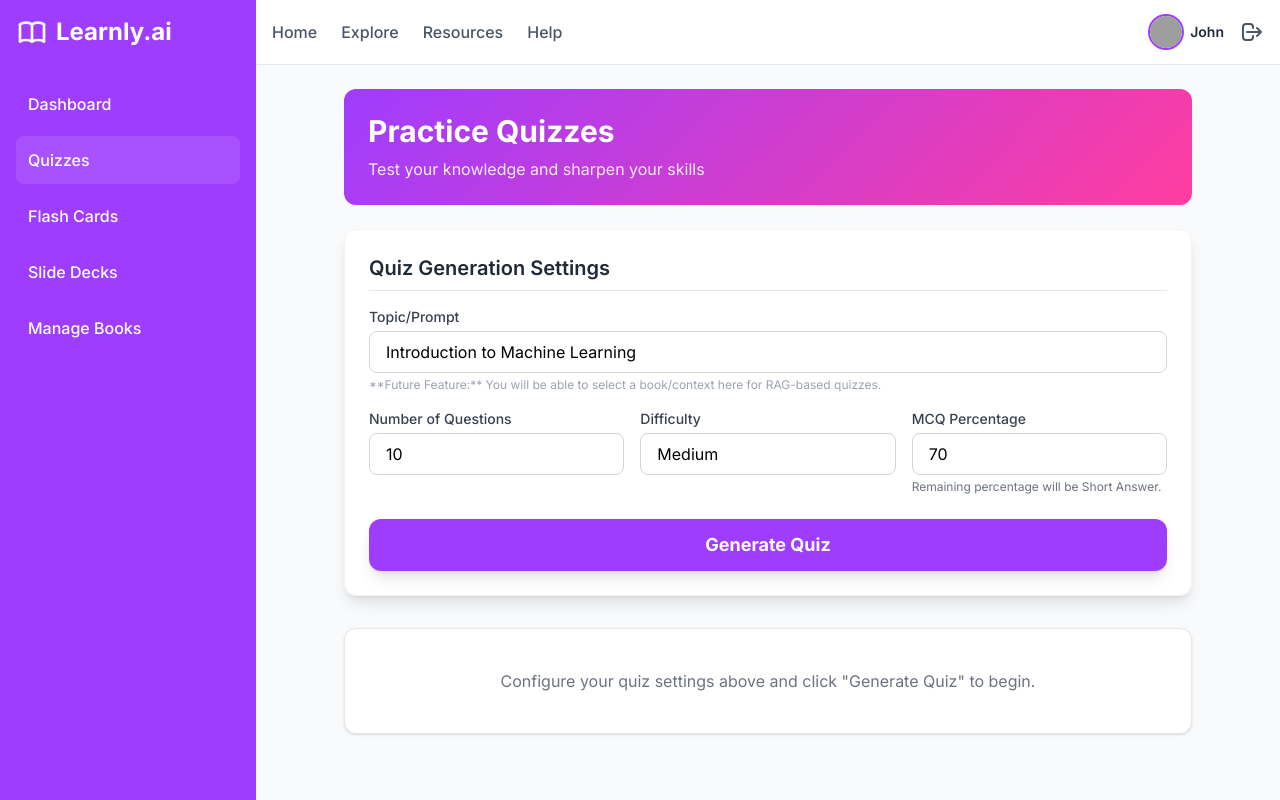
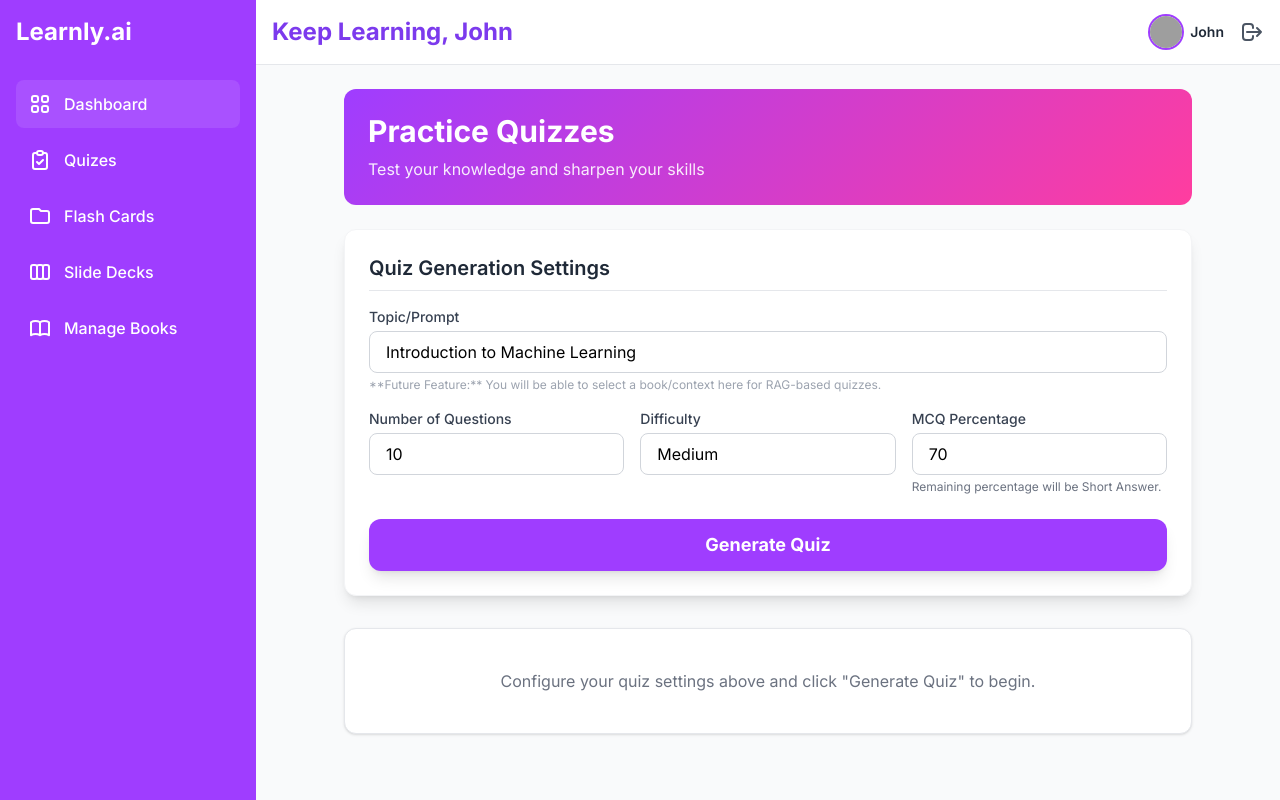
Before and after one commit to Asad939asad/Learnly.AI, a Flask app: page /quizes in a window 1280 px wide. Run offline with Flask 3, Linux system fonts and the light colour scheme; some libraries are stand-ins or nearby versions; grey boxes are pictures that could not be loaded.

Commit message:
Completed

```diff
--- a/templates/quizes.html
+++ b/templates/quizes.html
@@ -35,29 +35,46 @@
 </head>
 <body class="bg-gray-50 font-sans">
 <div class="flex h-screen">
-    <div class="w-64 bg-primary text-white">
+    <div class="w-64 bg-primary text-white sticky-sidebar">
         <div class="p-4">
             <h1 class="text-2xl font-bold mb-8 flex items-center">
-                <svg class="w-8 h-8 mr-2" fill="none" stroke="currentColor" viewBox="0 0 24 24">
-                    <path stroke-linecap="round" stroke-linejoin="round" stroke-width="2"
-                        d="M12 6.253v13m0-13C10.832 5.477 9.246 5 7.5 5S4.168 5.477 3 6.253v13C4.168 18.477 5.754 18 7.5 18s3.332.477 4.5 1.253m0-13C13.168 5.477 14.754 5 16.5 5c1.747 0 3.332.477 4.5 1.253v13C19.832 18.477 18.247 18 16.5 18c-1.746 0-3.332.477-4.5 1.253"/>
+                <!-- <svg class="w-8 h-8 mr-2" fill="none" stroke="currentColor" viewBox="0 0 24 24"> -->
+                    <path stroke-linecap="round" stroke-linejoin="round" stroke-width="2" d="M12 6.253v13m0-13C10.832 5.477 9.246 5 7.5 5S4.168 5.477 3 6.253v13C4.168 18.477 5.754 18 7.5 18s3.332.477 4.5 1.253m0-13C13.168 5.477 14.754 5 16.5 5c1.747 0 3.332.477 4.5 1.253v13C19.832 18.477 18.247 18 16.5 18c-1.746 0-3.332.477-4.5 1.253"></path>
                 </svg>
                 Learnly.ai
             </h1>
             <nav class="space-y-2">
-                <a href="/" class="flex items-center space-x-3 p-3 rounded-lg hover:bg-white/10 transition-colors">
+                <a href="/" class="flex items-center space-x-3 p-3 rounded-lg bg-white/10">
+                    <svg class="w-6 h-6" fill="none" stroke="currentColor" viewBox="0 0 24 24">
+                        <path stroke-linecap="round" stroke-linejoin="round" stroke-width="2" d="M4 6a2 2 0 012-2h2a2 2 0 012 2v2a2 2 0 01-2 2H6a2 2 0 01-2-2V6z"></path>
+                        <path stroke-linecap="round" stroke-linejoin="round" stroke-width="2" d="M14 6a2 2 0 012-2h2a2 2 0 012 2v2a2 2 0 01-2 2h-2a2 2 0 01-2-2V6z"></path>
+                        <path stroke-linecap="round" stroke-linejoin="round" stroke-width="2" d="M4 16a2 2 0 012-2h2a2 2 0 012 2v2a2 2 0 01-2 2H6a2 2 0 01-2-2v-2z"></path>
+                        <path stroke-linecap="round" stroke-linejoin="round" stroke-width="2" d="M14 16a2 2 0 012-2h2a2 2 0 012 2v2a2 2 0 01-2 2h-2a2 2 0 01-2-2v-2z"></path>
+                    </svg>
                     <span class="font-medium">Dashboard</span>
                 </a>
-                <a href="/quizes" class="flex items-center space-x-3 p-3 rounded-lg bg-white/10">
-                    <span class="font-medium">Quizzes</span>
+                <a href="/quizes" class="flex items-center space-x-3 p-3 rounded-lg hover:bg-white/10 transition-colors">
+                    <svg class="w-6 h-6" fill="none" stroke="currentColor" viewBox="0 0 24 24">
+                        <path stroke-linecap="round" stroke-linejoin="round" stroke-width="2" d="M9 5H7a2 2 0 00-2 2v12a2 2 0 002 2h10a2 2 0 002-2V7a2 2 0 00-2-2h-2M9 5a2 2 0 002 2h2a2 2 0 002-2M9 5a2 2 0 012-2h2a2 2 0 012 2m-6 9l2 2 4-4"></path>
+                    </svg>
+                    <span class="font-medium">Quizes</span>
                 </a>
                 <a href="/flashcards" class="flex items-center space-x-3 p-3 rounded-lg hover:bg-white/10 transition-colors">
+                    <svg class="w-6 h-6" fill="none" stroke="currentColor" viewBox="0 0 24 24">
+                        <path stroke-linecap="round" stroke-linejoin="round" stroke-width="2" d="M3 7v10a2 2 0 002 2h14a2 2 0 002-2V9a2 2 0 00-2-2h-6l-2-2H5a2 2 0 00-2 2z"></path>
+                    </svg>
                     <span class="font-medium">Flash Cards</span>
                 </a>
                 <a href="/slidedecks" class="flex items-center space-x-3 p-3 rounded-lg hover:bg-white/10 transition-colors">
+                    <svg class="w-6 h-6" fill="none" stroke="currentColor" viewBox="0 0 24 24">
+                        <path stroke-linecap="round" stroke-linejoin="round" stroke-width="2" d="M9 17V7m0 10a2 2 0 01-2 2H5a2 2 0 01-2-2V7a2 2 0 012-2h2a2 2 0 012 2m0 10a2 2 0 002 2h2a2 2 0 002-2M9 7a2 2 0 012-2h2a2 2 0 012 2m0 10V7m0 10a2 2 0 002 2h2a2 2 0 002-2V7a2 2 0 00-2-2h-2a2 2 0 00-2 2"></path>
+                    </svg>
                     <span class="font-medium">Slide Decks</span>
                 </a>
                 <a href="/manage_books" class="flex items-center space-x-3 p-3 rounded-lg hover:bg-white/10 transition-colors">
+                    <svg class="w-6 h-6" fill="none" stroke="currentColor" viewBox="0 0 24 24">
+                        <path stroke-linecap="round" stroke-linejoin="round" stroke-width="2" d="M12 6.253v13m0-13C10.832 5.477 9.246 5 7.5 5S4.168 5.477 3 6.253v13C4.168 18.477 5.754 18 7.5 18s3.332.477 4.5 1.253m0-13C13.168 5.477 14.754 5 16.5 5c1.747 0 3.332.477 4.5 1.253v13C19.832 18.477 18.247 18 16.5 18c-1.746 0-3.332.477-4.5 1.253"></path>
+                    </svg>
                     <span class="font-medium">Manage Books</span>
                 </a>
             </nav>
@@ -67,10 +84,7 @@
     <div class="flex-1 overflow-auto">
         <div class="bg-white border-b p-4 flex justify-between items-center sticky top-0 z-10">
             <div class="flex space-x-6">
-                <a href="#" class="text-gray-600 hover:text-primary font-medium">Home</a>
-                <a href="#" class="text-gray-600 hover:text-primary font-medium">Explore</a>
-                <a href="#" class="text-gray-600 hover:text-primary font-medium">Resources</a>
-                <a href="#" class="text-gray-600 hover:text-primary font-medium">Help</a>
+                <a href="#" class="text-violet-600 text-2xl hover:text-blue-800 font-bold font-inter">Keep Learning, John</a>
             </div>
             <div class="flex items-center space-x-4">
                 <div class="flex items-center space-x-2">
```
Also changed, not shown: templates/dashboard.html (+7 -6 lines), templates/flash_cards.html (+2 -5 lines), templates/manage_books.html (+2 -5 lines), templates/slide_decks.html (+2 -5 lines).
